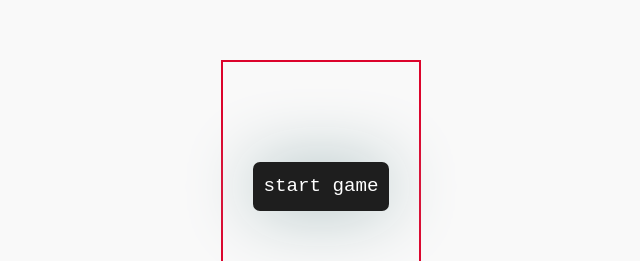
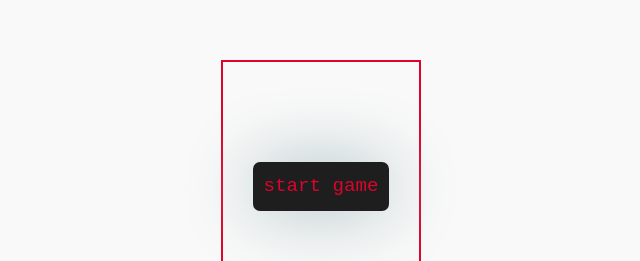
Before and after one commit to npnquang/unihack-2024, a React (Vite) app: page /snake in a window 1280 px wide. Shown: the part 140-401 px from the top of the page, without its empty margins (319-959 px from the left). Built offline with nearby package versions, Linux system fonts and the light colour scheme.

Commit message:
changed snake font to red

```diff
--- a/src/components/Snake/Menu.css
+++ b/src/components/Snake/Menu.css
@@ -15,7 +15,7 @@
 .start {
   margin: 100px;
   background: #1e1e1e;
-  color: white;
+  color: #dc042c;
   border-radius: 7px;
   border: 0px;
   padding: 10px;
```
